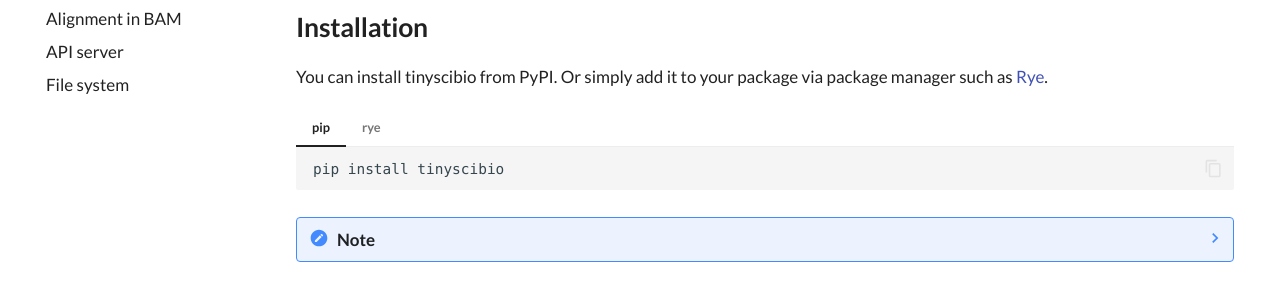
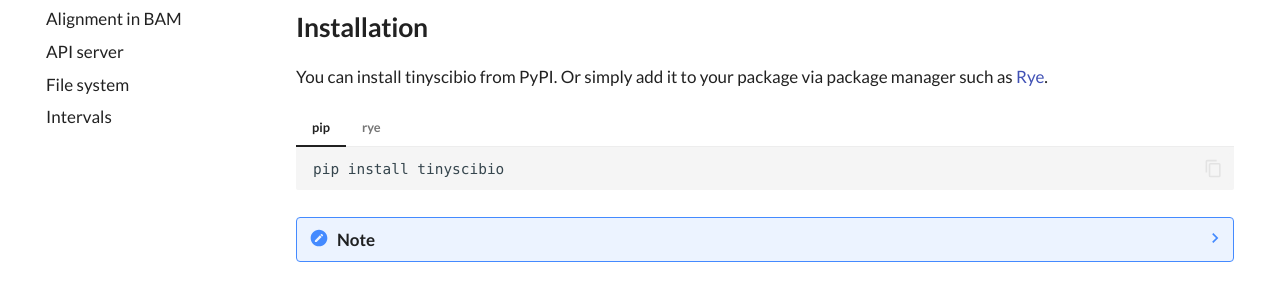
Before and after one commit to svm-zhang/tinyscibio, an MkDocs documentation site: the page built from docs/index.md, in a window 1280 px wide. Shown: the part 290-590 px from the top of the page. Built offline with MkDocs 1.6.1 and Material for MkDocs 9.7.7, drawn with Linux system fonts in a browser that asks for light colours; comment, search, counter and statistics services are not loaded.

Commit message:
Added doc for intervals module

```diff
--- a/mkdocs.yml
+++ b/mkdocs.yml
@@ -96,3 +96,4 @@ nav:
       - Alignment in BAM: API/bam.md
       - API server: API/api_server.md
       - File system: API/io.md
+      - Intervals: API/intervals.md
```
